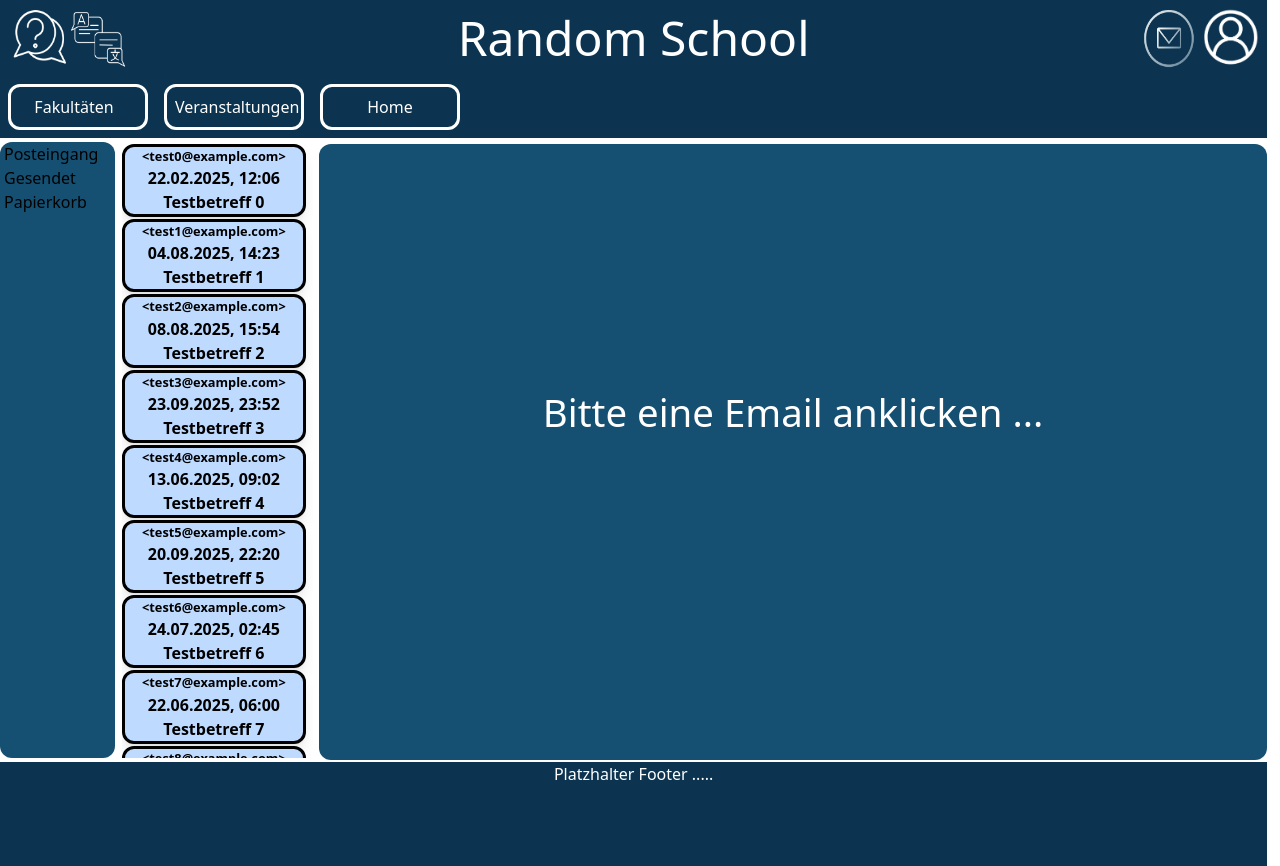
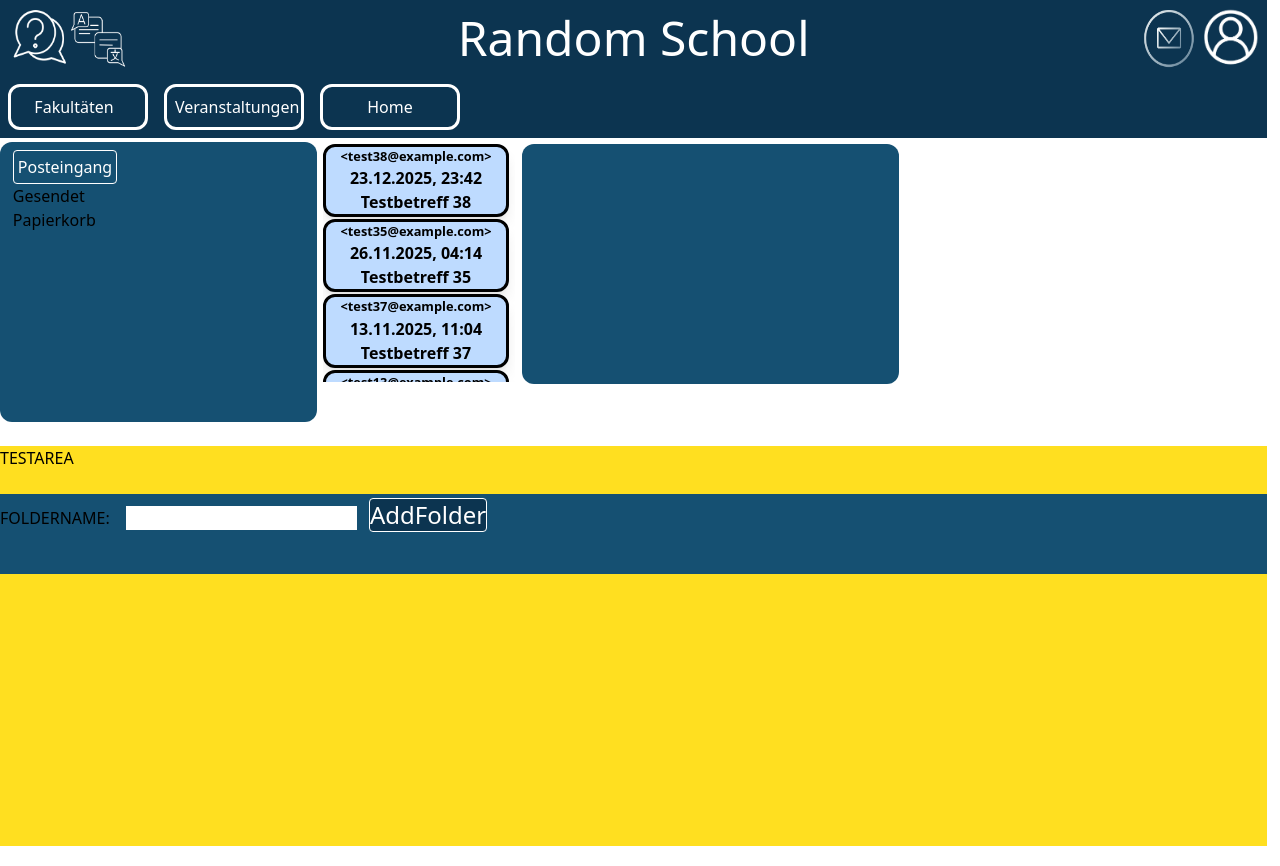
Before and after one commit to skr4ll/learning-platform, a React (Vite) app: page /postfach in a window 1280 px wide. Built offline with nearby package versions, Linux system fonts and the light colour scheme.

Commit message:
Update Folder style; Start implementing folder structure and (sub)-folder adding

```diff
--- a/data.js
+++ b/data.js
@@ -1,7 +1,7 @@
 // Beispieldaten zum Testen, z. B. Kursdaten, Testemails etc.
 
 // Beispieldaten von Philipp >>> Postfach <<<
-
+let id = 2; // Zählvariable in den Ordnern
 const messages = [
     `Lorem ipsum dolor sit amet, consectetur adipiscing elit. Phasellus vel magna maximus,
     rhoncus velit non, finibus quam. Sed pretium, diam eu euismod tincidunt, dui tortor sollicitudin nunc,
@@ -79,7 +79,7 @@ const messages = [
     tristique tempus. Curabitur rhoncus gravida libero, quis aliquam erat facilisis at. Etiam tincidunt lorem vitae rhoncus semper.`
   ];
 
-  const emails = Array.from({ length: 50 }, (_, i) => ({
+  export const emails = Array.from({ length: 50 }, (_, i) => ({
     id: i,
     from: `test${i}@example.com`,
     folder_id: Math.floor(Math.random() * 3), // 0: Posteingang, 1: Gesendet, 2: Papierkorb
@@ -95,23 +95,12 @@ const messages = [
     message: Array.from({ length: Math.floor(Math.random() * 5) + 1 }, () => messages[Math.floor(Math.random() * messages.length)]).join(' '),
 }));
 
-export const folders = [
-    {
-        id: "0",
-        parent : "default",
-        folder_name: "Posteingang",
-        mails: emails,
-    },
-    {
-        id: "1",
-        parent : "default",
-        folder_name: "Gesendet",
-        mails: [emails[0]],
-    },
-    {
-        id: "2",
-        parent : "default",
-        folder_name: "Papierkorb",
-        mails: [emails[1]],
-    },
-]
+// Konstruktor für die Ordnerobjekte
+export function Folder(parent, folder_name) {
+    this.id =  id + 1;
+    this.parent = parent;
+    this.folder_name = folder_name;
+    this.clicked = false;
+    this.has_children = false;
+    id += 1;
+  }
--- a/src/components/ContainerEmails.jsx
+++ b/src/components/ContainerEmails.jsx
@@ -2,25 +2,24 @@ import Email from "../components/Email";
 import MailView from "./MailView";
 import { useState } from "react";
 
-const ContainerEmails = (props) => {
+const ContainerEmails = ({folder_emails}) => {
     const [selected_mail, setSelected_mail] = useState({});
-    const current_mails = props.mails;
     const handleClick = (email) => {
         setSelected_mail(email);
     }
 
     return (
-        <div className="flex h-[77vh]">
+        <div className="flex h-[30vh]">
             {/* Liste der Emails (POS: Mitte) */}
             <div className="overflow-auto ml-[0.5vw] h-full w:-[25vw] lg:w-[15vw]">
-                {current_mails.map((email) => (
+                {folder_emails.map((email) => (
                     <div onClick={() => {handleClick(email)}} key={email.id}>
                         <Email {...email} />
                     </div>
                 ))}
             </div>
             {/* Leseansicht der gewählten Mail (POS: Rechts) */}
-            <div className="w-[70vw] lg:w-[75vw] h-full">
+            <div className="w-[30vw] lg:w-[30vw] h-full">
                 <MailView {...selected_mail} />
             </div>
         </div>
--- a/src/components/ContainerFolders.jsx
+++ b/src/components/ContainerFolders.jsx
@@ -1,27 +1,80 @@
-import EmailFolder from "./EmailFolder";
-import { folders } from "../../data";
+import { emails, Folder } from "../../data";
 import ContainerEmails from "./ContainerEmails";
 import { useState } from "react";
 
 const ContainerFolders = () => {
-    const [folder_name, setFolder_name] = useState("Posteingang");
-    const handleClick = (fname) => {
-        setFolder_name(fname);
+    // Tracken der Änderungen am folders array sowie aktueller folder und ob folder geklickt wurde
+    const [folders, setFolders] = useState([
+        { id: 0, parent: -1, folder_name: "Posteingang", clicked: false, has_children: false },
+        { id: 1, parent: -1, folder_name: "Gesendet", clicked: false, has_children: false },
+        { id: 2, parent: -1, folder_name: "Papierkorb", clicked: false, has_children: false },
+    ]);
+    const [curr_folder, setCurr_folder] = useState(folders[0]);
+    const [clicked, setClicked] = useState(true);
+
+    const setFolder = (folder) => {
+        curr_folder.clicked = false;
+        setCurr_folder(folder);
+        setClicked(true);
     }
-    const curr_folder = folders.find(f => f.folder_name === folder_name);
+
+    const addFolder = (formData) => {
+        const folder_to_add = new Folder(-1, formData.get("query"));
+        setFolders([...folders, folder_to_add]);
+        setFolder(folder_to_add);
+    }
+
+    const getButtonClass = (folder) => {
+        if (folder.clicked) {
+            return "text-white cursor-pointer hover:text-blue-50 text-[3vw] p-[0.5vh] border-1 rounded lg:text-base";
+        } else {
+            return "cursor-pointer hover:text-blue-50 text-[3vw] lg:text-base";
+        }
+    };
+
+    curr_folder.clicked = clicked;
+    const folder_emails = emails.filter(email => email.folder_id === curr_folder.id).sort((a, b) => b.datetime - a.datetime);
 
     return (
-    <div className="flex h-[77vh]">
-        <div className="bg-uzk-light rounded-xl overflow-auto w-[18vw] lg:w-[9vw]">
-            {folders.map((folder) =>(<div className="pl-1" onClick={() =>
-                {handleClick(folder.folder_name)}} key={folder.id}>
-                <EmailFolder {...folder} /></div>))}
-        </div>
+    <>
+    <div className="flex h-[35vh]">
+        {/* Die Ordnerstruktur (POS: Links) */}
+        <div className="bg-uzk-light rounded-xl pt-[1vh] overflow-auto w-[18vw] lg:w-[30vw]">
+                {folders.map((folder) => {
+                    if (folder) {
+                        return (
+                            <div className="pl-[1vw]" onClick={() => setFolder(folder)} key={folder.id}>
+                                <button className={getButtonClass(folder)}>
+                                    {folder.folder_name}
+                                </button>
+                            </div>
+                        );
+                    } else {
+                        return <div key={`empty-${Math.random()}`}>Ordner nicht gefunden</div>;
+                    }
+                })}
+            </div>
+
+        {/* Der Emailcontainer (POS: Rechts): */}
         <div className="w-[81vw] lg:w-[90vw]">
-            <ContainerEmails {...curr_folder} />
+            <ContainerEmails folder_emails={folder_emails} />
         </div>
     </div>
 
+
+
+
+    <br></br>
+    <div className="bg-yellow-300 h-[50vh]">
+        <p>TESTAREA</p>
+        <br></br>
+        <form className="bg-uzk-light h-[10vh]" action={addFolder}>
+            <label>FOLDERNAME: </label>
+            <input className="ml-3 bg-white" name="query" />
+            <button className="ml-3 mt-1 border-1 rounded bg-uzk-dark text-white text-2xl hover:bg-green-700" type="submit">AddFolder</button>
+        </form>
+    </div>
+    </>
     );
   };
 
--- a/src/components/Email.jsx
+++ b/src/components/Email.jsx
@@ -5,7 +5,8 @@ const Email = (props) => {
     const [email_clicked, setEmail_clicked] = useState(false);
 
     return (
-        <div className="text-center rounded-xl border-3 overflow-hidden shadow-lg bg-blue-200 pl-[0.5vw] pr-[0.5vw] mr-[0.5vw] mt-0.5 w-auto">
+        <div className="text-center rounded-xl border-3 overflow-hidden shadow-lg
+         bg-blue-200 pl-[0.5vw] pr-[0.5vw] mr-[0.5vw] mt-0.5 w-auto hover:bg-uzk-dark">
             <div onClick= {() => setEmail_clicked(true)}
             className={email_clicked === true ? "font-normal" : "font-bold"}>
                 <div className="text-[1.5vw] sm:text-[0.5vh] lg:text-[1vw] xl:text-l">{"<" + props.from + ">"}</div>
--- a/src/components/EmailFolder.jsx
+++ b/src/components/EmailFolder.jsx
@@ -1,7 +1,15 @@
-const EmailFolder = (props) => {
-    return (
-      <button className="cursor-pointer hover:text-blue-50 text-[3vw] lg:text-base">{props.folder_name}</button>
-    );
-  };
+// TO BE DELETED
 
-  export default EmailFolder;
+// import { useEffect } from "react";
+// const EmailFolder = ({ cf, ...props }) => {
+//   useEffect(() => {
+//     console.log("component rerendered");
+//   });
+//   return (
+//       <button className={cf.clicked === true ? "text-white cursor-pointer hover:text-blue-50 text-[3vw] lg:text-base" :
+//       "cursor-pointer hover:text-blue-50 text-[3vw] lg:text-base"}>
+//         {props.folder_name}</button>
+//     );
+//   };
+
+//   export default EmailFolder;
--- a/src/pages/Postfach.jsx
+++ b/src/pages/Postfach.jsx
@@ -3,12 +3,11 @@ import Footer from "../components/footer";
 import ContainerFolders from "../components/ContainerFolders";
 
 const Postfach = () => {
-
 	return (
 		<>
 			<div className="h-auto w-[99vw]"><Header /></div>
-			<div className="mt-[0.5vh] w-[99vw]"><ContainerFolders /> </div>
-			<div className="h-auto mt-[0.5vh] w-[99vw]"><Footer /></div>
+			<div className="mt-[0.5vh] w-[99vw]"><ContainerFolders /></div>
+			{/* <div className="h-auto mt-[0.5vh] w-[99vw]"><Footer /></div> */}
 		</>
   );
 };
```
